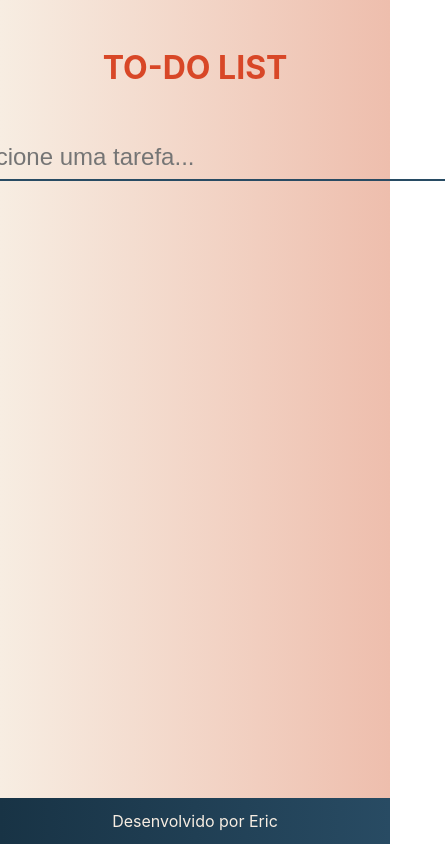
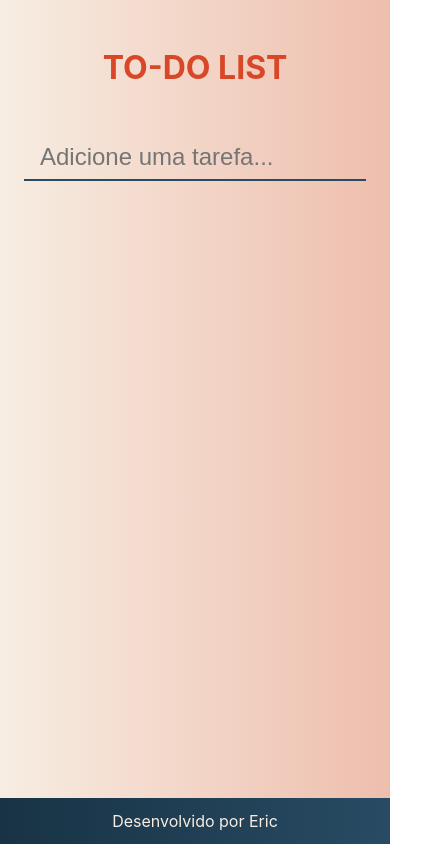
Before and after one commit to eric-vp/to-do-list, a React (Create React App) app: page / in a window 390 px wide. Shown: the whole page, 445 px wide, since content can reach past the window. Built offline with nearby package versions, Linux system fonts and the light colour scheme.

Commit message:
adicionando responsividade e atualizando comportamento do checkbox

```diff
--- a/src/componentes/ContainerTarefas.js
+++ b/src/componentes/ContainerTarefas.js
@@ -6,13 +6,21 @@ const ContainerTarefasUl = styled.ul`
     flex-direction: column;
     flex-grow: 2;
     align-items: center;
+    list-style: none;
 
-    list-style: none;
+    @media screen and (max-width: 600px) {
+        width: 100vw;
+        padding: 0 2rem;
+    }
 `
 
 const InputTextoContainer = styled.div`
     display: flex;
     justify-content: center;
+
+    @media screen and (max-width: 600px) {
+        width: 100%;
+    }
 `
 
 const InputTexto = styled.input`
@@ -38,6 +46,10 @@ const TarefaDiv = styled.div`
     display: flex;
     align-items: center;
     margin-bottom: .8rem;
+
+    @media screen and (max-width: 600px) {
+        width: 100%;
+    }
 `
 
 const TarefaCheckbox = styled.input`
@@ -92,6 +104,10 @@ const TarefaItem = styled.input`
     &:focus {
         border-bottom: 2px solid #d84727;
         outline: none;
+    }
+
+    @media screen and (max-width: 600px) {
+        width: auto;
     }
 `
 
@@ -156,21 +172,21 @@ function ContainerTarefas() {
                     <TarefaDiv key={tarefa.id} >
                         <TarefaCheckbox
                             type="checkbox"
-                            id={tarefa.id}
+                            id={"checkbox-" + tarefa.id}
                             defaultChecked={tarefa.concluido}
                             onClick={e => {
                                 listaTarefas.forEach(e => {
                                     if (e.id == tarefa.id) {
                                         if (!tarefa.concluido) {
                                             tarefa.concluido = true;
-
+                                            document.getElementById("tarefa-" + e.id).style.textDecoration = "line-through";
                                             setChecked(tarefa.concluido);
                                         } else {
                                             tarefa.concluido = false;
+                                            document.getElementById("tarefa-" + e.id).style.textDecoration = "none";
                                             setChecked(tarefa.concluido);
                                         }
                                         console.log(checked);
-                                        // console.log(tarefa.concluido);
                                     };
                                     localStorage.setItem('tarefas', JSON.stringify(listaTarefas));
                                 })
@@ -178,7 +194,7 @@ function ContainerTarefas() {
                         <TarefaItem
                             type="text"
                             value={tarefa.descricao}
-                            id={tarefa.id}
+                            id={"tarefa-" + tarefa.id}
                             onChange={e => atualizarTarefa(e)}
                             onBlur={e => { if (e.target.value == "") { removerTarefa(e) } }
                         } />
```
